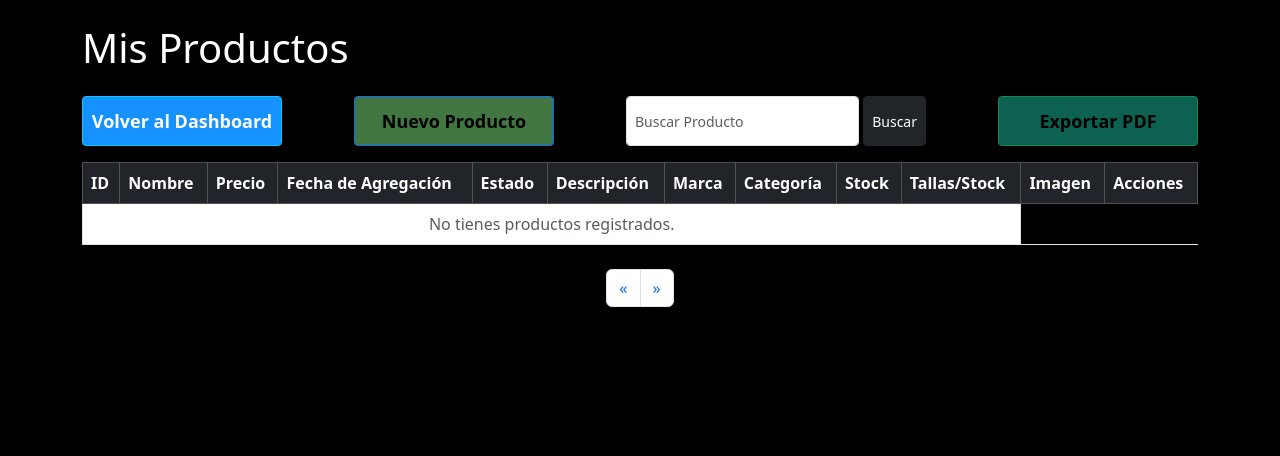
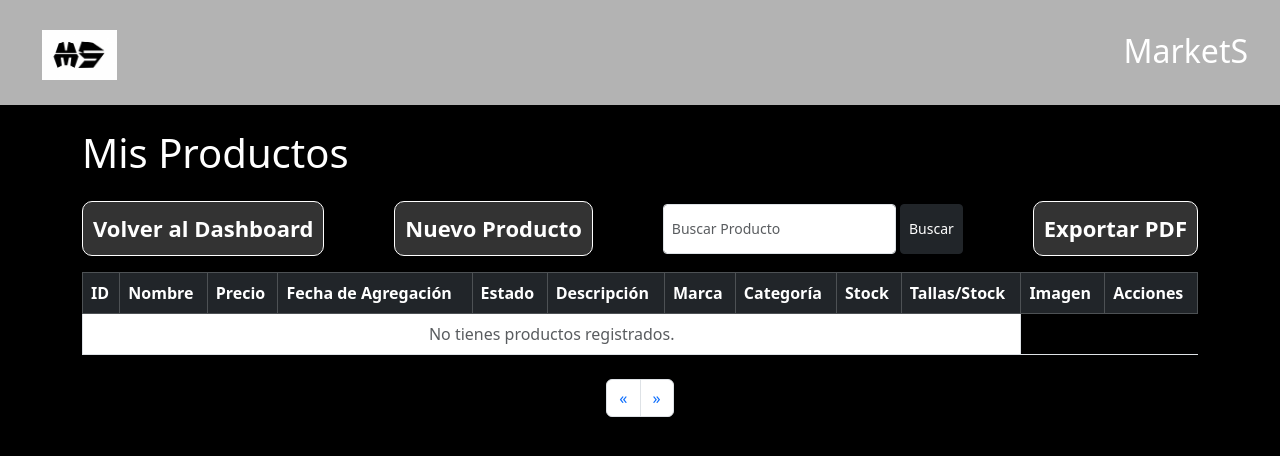
Before and after one commit to pablodavidvega/marketS_sprinngBoot, a Spring app: page /vendedor/productos in a window 1280 px wide. Shown: the top 456 px of the page. Run offline with Thymeleaf, Linux system fonts and the light colour scheme; the template is opened without the code that fills it, so the values that code supplies are empty; some libraries are stand-ins or nearby versions.

Commit message:
Estilos css crud productos rol vendedor

```diff
--- a/src/main/resources/static/CSS/vendedor-crud-productos.css
+++ b/src/main/resources/static/CSS/vendedor-crud-productos.css
@@ -48,3 +48,54 @@ background-color: #000000;
     align-content: center;
     font-size: 18px;
 }
+
+/* HEADER */
+.header{
+    background-color: #B3B3B3;
+    height: 105px;
+    padding: 20px 0;
+    box-shadow: 0 5px 15px rgba(0,0,0,0.06);
+}
+
+.header_container{
+    width: 95%;
+    margin: auto;
+}
+
+.header_container .logo a{
+    display: flex;
+    align-items: center;
+    justify-content: space-between;
+    text-decoration: none;
+}
+
+.header_container .logo a .name-project{
+    color: #fff;
+    font-weight: 500;
+}
+
+.logo img{
+    width: auto;
+    height: 70px;
+    padding: 10px;
+}
+
+.btn-mercadopago {
+    display: inline-block;
+    padding: 10px;
+    font-size: 22px;
+    border-radius: 10px;
+    text-decoration: none;
+    font-weight: bold;
+    background: #333;
+    color: white;
+    border: 1px solid white;
+    height: 55px;
+    width: auto;
+}
+
+.btn-mercadopago:hover {
+    transform: translateY(-2px);
+    box-shadow: 0 0 5px #ccc, 0 0 10px #ccc, 0 0 15px #ccc, 0 0 20px #ccc;
+    color: #fff;
+}
--- a/src/main/resources/templates/carrito-simple.html
+++ b/src/main/resources/templates/carrito-simple.html
@@ -853,7 +853,6 @@
             </a>
             <a th:href="@{/carrito}" class="btn-icon btn-cart" th:if="${nombreUsuario != null}">
                 <i class="fa-solid fa-cart-shopping"></i>
-                <span th:text="${nombreUsuario}"></span>
             </a>
 
             <!-- Mostrar solo si NO está logueado -->
--- a/src/main/resources/templates/vendedor/dashboard.html
+++ b/src/main/resources/templates/vendedor/dashboard.html
@@ -14,7 +14,6 @@
         <a href="/productos/index" class="logo">
             <img src="/img/icon.jpg" alt="Logo De MarketS">
         </a>
-        <h2 class="name-project"> MarketS</h2>
     </div>
   <div class="navbar-title">Panel de Vendedor@</div>
   <div class="user-info">
--- a/src/main/resources/templates/vendedor/productos.html
+++ b/src/main/resources/templates/vendedor/productos.html
@@ -4,15 +4,26 @@
     <meta charset="UTF-8">
     <title>Mis Productos</title>
     <link href="https://cdn.jsdelivr.net/npm/bootstrap@5.3.6/dist/css/bootstrap.min.css" rel="stylesheet">
+    <link rel="stylesheet" href="https://cdnjs.cloudflare.com/ajax/libs/font-awesome/6.6.0/css/all.min.css" />
     <link rel="stylesheet" th:href="@{/css/vendedor-crud-productos.css}">
 </head>
 <body>
+<header class="header">
+    <div class="header_container">
+        <div class="logo">
+            <a href="/productos/index" class="logo">
+                <img src="/img/icon.jpg" alt="Logo De MarketS">
+                <h2 class="name-project"> MarketS</h2>
+            </a>
+        </div>
+    </div>
+</header>
 <div class="container mt-4">
     <h1 class="mb-4  title-my-products">Mis Productos</h1>
 
     <div class="mb-3 d-flex gap-2 flex-wrap align-items-center container-tabs">
-        <a th:href="@{/vendedor/dashboard}" class="btn btn-info btn-back-dash btn-sm">Volver al Dashboard</a>
-        <a th:href="@{/vendedor/productos/agregar}" class="btn btn-primary btn-sm btn-new-product">Nuevo Producto</a>
+        <a th:href="@{/vendedor/dashboard}" class="btn btn-mercadopago  btn-back-dash btn-sm">Volver al Dashboard</a>
+        <a th:href="@{/vendedor/productos/agregar}" class="btn btn-mercadopago btn-sm btn-new-product">Nuevo Producto</a>
 
         <form th:action="@{/vendedor/productos/buscar}" method="get" class="d-flex gap-1 form1-search-products">
             <input type="text" name="keyword" class="form-control form-control-sm" placeholder="Buscar Producto" th:value="${keyword}" />
@@ -20,9 +31,9 @@
             <input type="hidden" name="size" th:value="${page.size}" />
             <button type="submit" class="btn btn-dark btn-sm">Buscar</button>
         </form>
-        <form th:action="@{/vendedor/productos/reporte-pdf}" method="get" target="_blank" class="d-flex gap-1 form-export-pdf">
+        <form th:action="@{/vendedor/productos/reporte-pdf}" method="get" target="_blank" class=" d-flex gap-1 form-export-pdf">
             <input type="hidden" name="keyword" th:value="${keyword}" />
-            <button type="submit" class="btn btn-success btn-sm btn-export-pdf">Exportar PDF</button>
+            <button type="submit" class="btn btn-mercadopago btn-sm btn-export-pdf">Exportar PDF</button>
         </form>
     </div>
 
```
